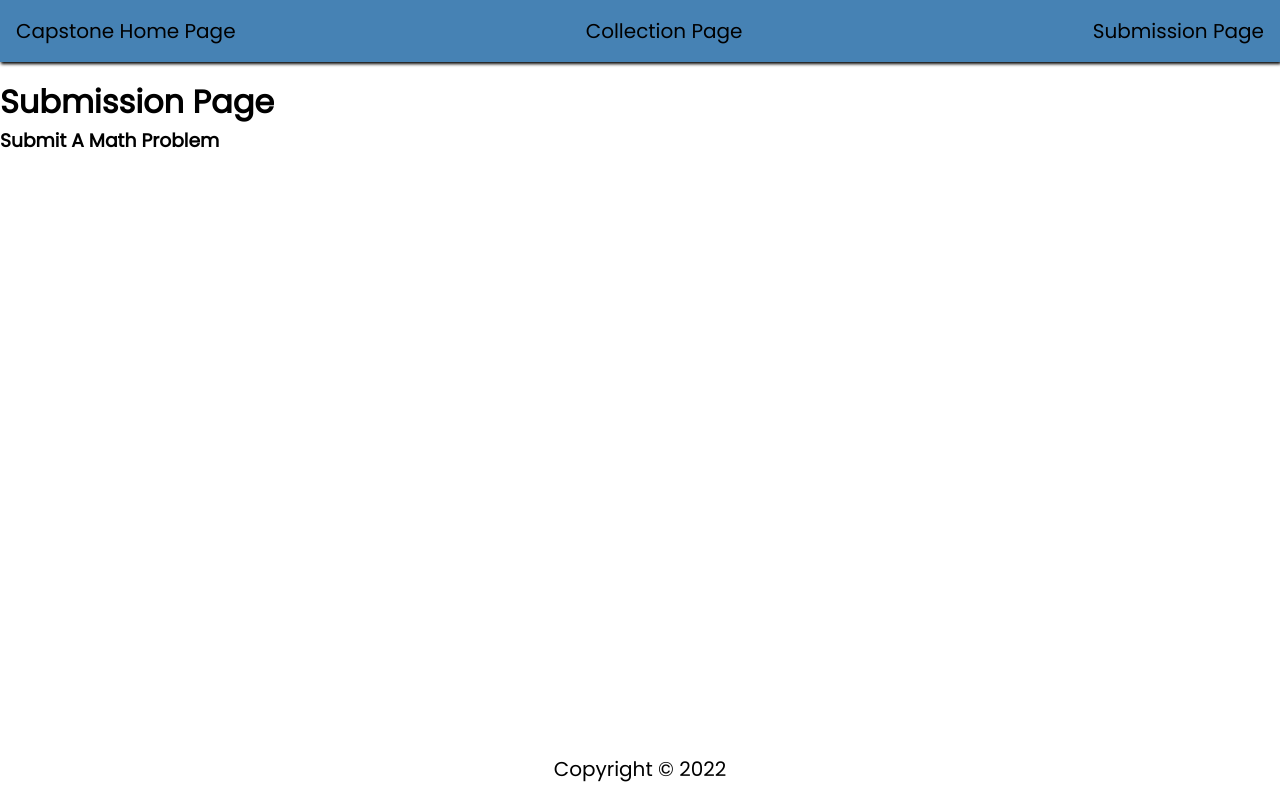
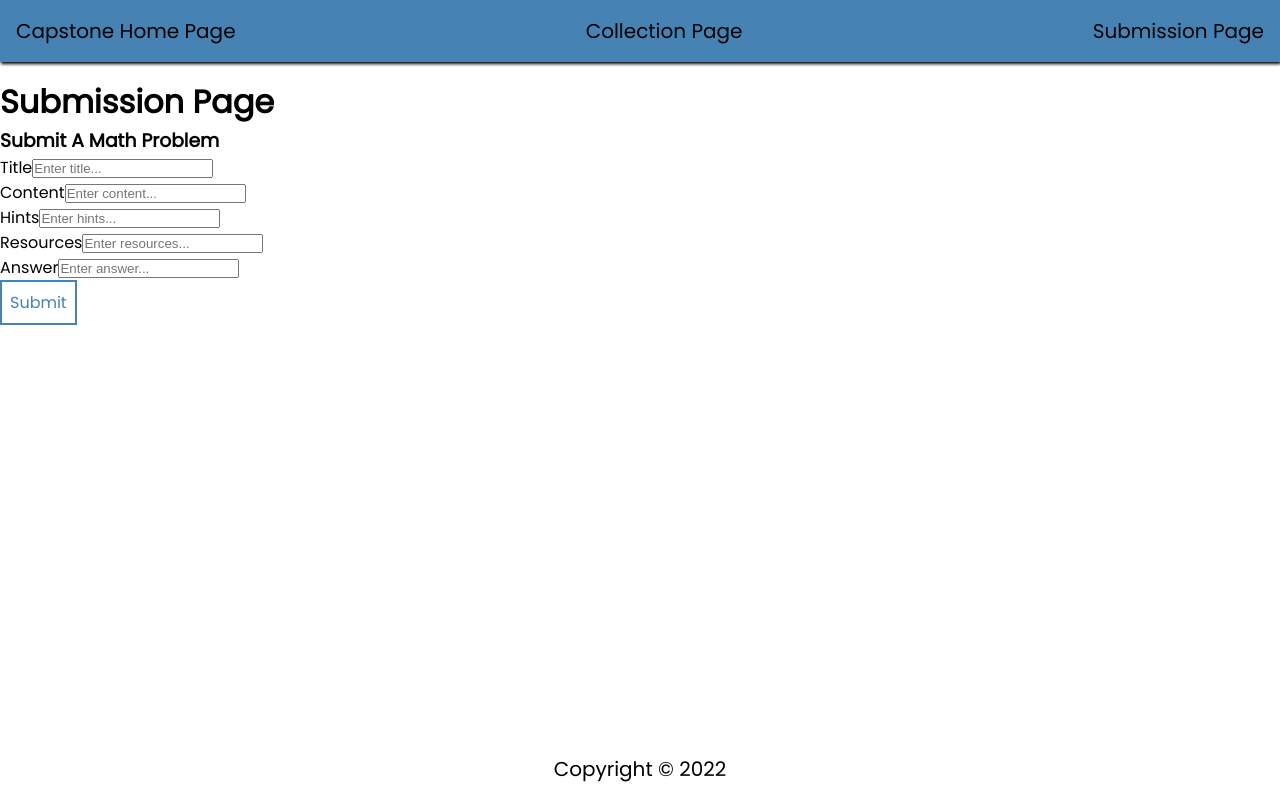
Before and after one commit to Quentin-Hicks/Capstone-Numeracy, a React (Create React App) app in the folder frontend/: page /submission in a window 1280 px wide. Built offline with nearby package versions, Linux system fonts and the light colour scheme; no server answers.

Commit message:
Created Submission Form

```diff
--- a/frontend/src/components/SubmissionForm/SubmissionForm.jsx
+++ b/frontend/src/components/SubmissionForm/SubmissionForm.jsx
@@ -1,13 +1,45 @@
 import "./SubmissionForm.css"
 import React, { useState } from 'react';
-import Chart from "react-google-charts"
 
-const SubmissionForm = () => {
+const SubmissionForm = (props) => {
 
+    const [title, setTitle] = useState('')
+    const [content, setContent] = useState('')
+    const [hints, setHints] = useState('')
+    const [answer, setAnswer] = useState('')
+    const [resources, setResources] = useState('')
+
+    function handleSubmit(event){
+        event.preventDefault()
+        // this keeps the page from refreshing
+    }
 
     return (
         <>
             <h3>Submit A Math Problem</h3>
+            <form onSubmit={handleSubmit}>
+                <div className='form-grid'>
+                    <label>Title</label>
+                    <input type='text' className='form-control' value={title} onChange={(event) => setTitle(event.target.value)} placeholder='Enter title...'/>
+                </div>
+                <div className='form-grid'>
+                    <label>Content</label>
+                    <input type='text' className='form-control' value={title} onChange={(event) => setContent(event.target.value)} placeholder='Enter content...'/>
+                </div>
+                <div className='form-grid'>
+                    <label>Hints</label>
+                    <input type='text' className='form-control' value={title} onChange={(event) => setHints(event.target.value)} placeholder='Enter hints...'/>
+                </div>
+                <div className='form-grid'>
+                    <label>Resources</label>
+                    <input type='text' className='form-control' value={title} onChange={(event) => setResources(event.target.value)} placeholder='Enter resources...'/>
+                </div>
+                <div className='form-grid'>
+                    <label>Answer</label>
+                    <input type='text' className='form-control' value={title} onChange={(event) => setAnswer(event.target.value)} placeholder='Enter answer...'/>
+                </div>
+                <button type="submit">Submit</button>
+            </form>
         </>
     )
 }
```
